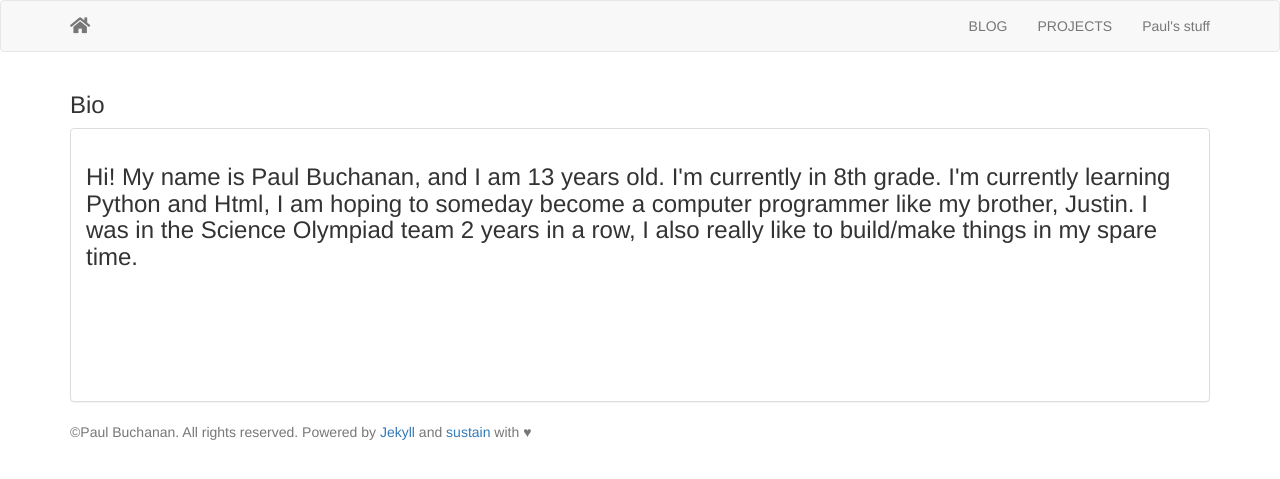
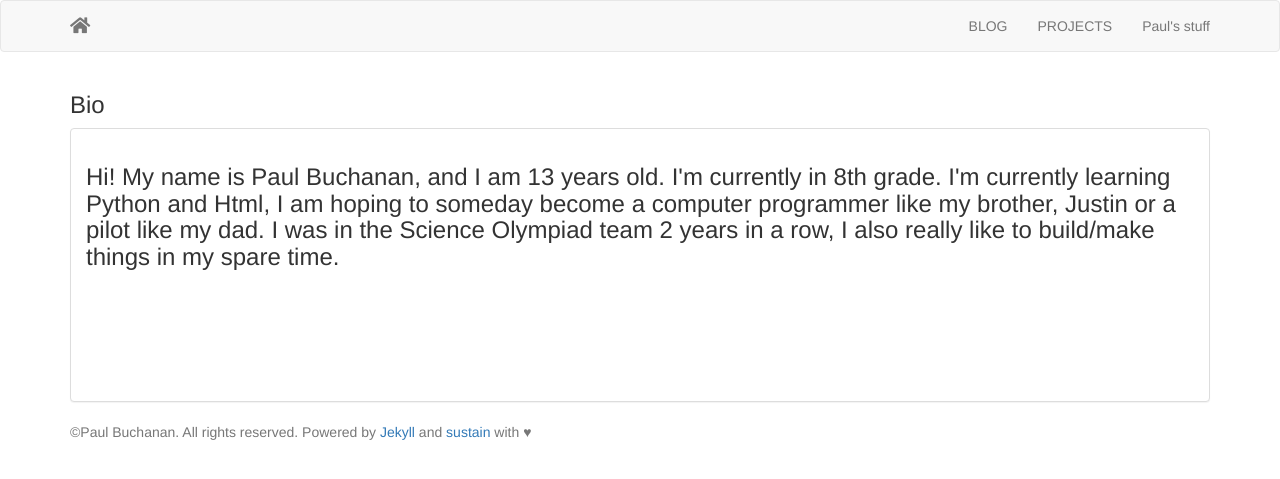
Before and after one commit to pa978ul/paulbuchanant9.com, a Jekyll site: the page built from blog.html, in a window 1280 px wide. Shown: the top 479 px of the page. Built offline with Jekyll 4.4.1, drawn with Linux system fonts in a browser that asks for light colours; nearby versions of some CDN libraries.

Commit message:
added pilot

```diff
--- a/_includes/bio.html
+++ b/_includes/bio.html
@@ -6,7 +6,7 @@
     <div class="panel-body">
         <h3>
 
-       Hi! My name is Paul Buchanan, and I am 13 years old. I'm currently in 8th grade. I'm currently learning Python and Html, I am hoping to someday become a computer programmer like my brother, Justin. I was in the Science Olympiad team 2 years in a row, I also really like to build/make things in my spare time.
+       Hi! My name is Paul Buchanan, and I am 13 years old. I'm currently in 8th grade. I'm currently learning Python and Html, I am hoping to someday become a computer programmer like my brother, Justin or a pilot like my dad. I was in the Science Olympiad team 2 years in a row, I also really like to build/make things in my spare time.
 
         </br>
         </br>
```
